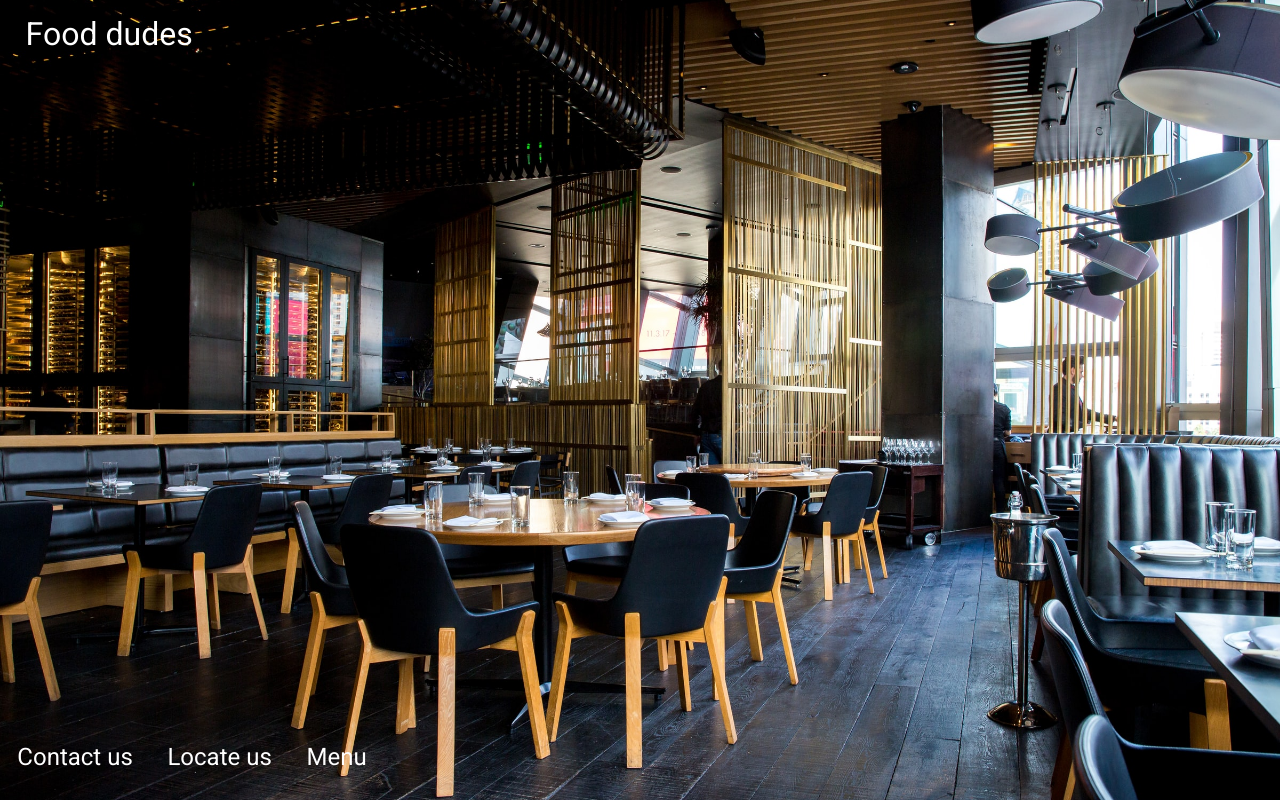
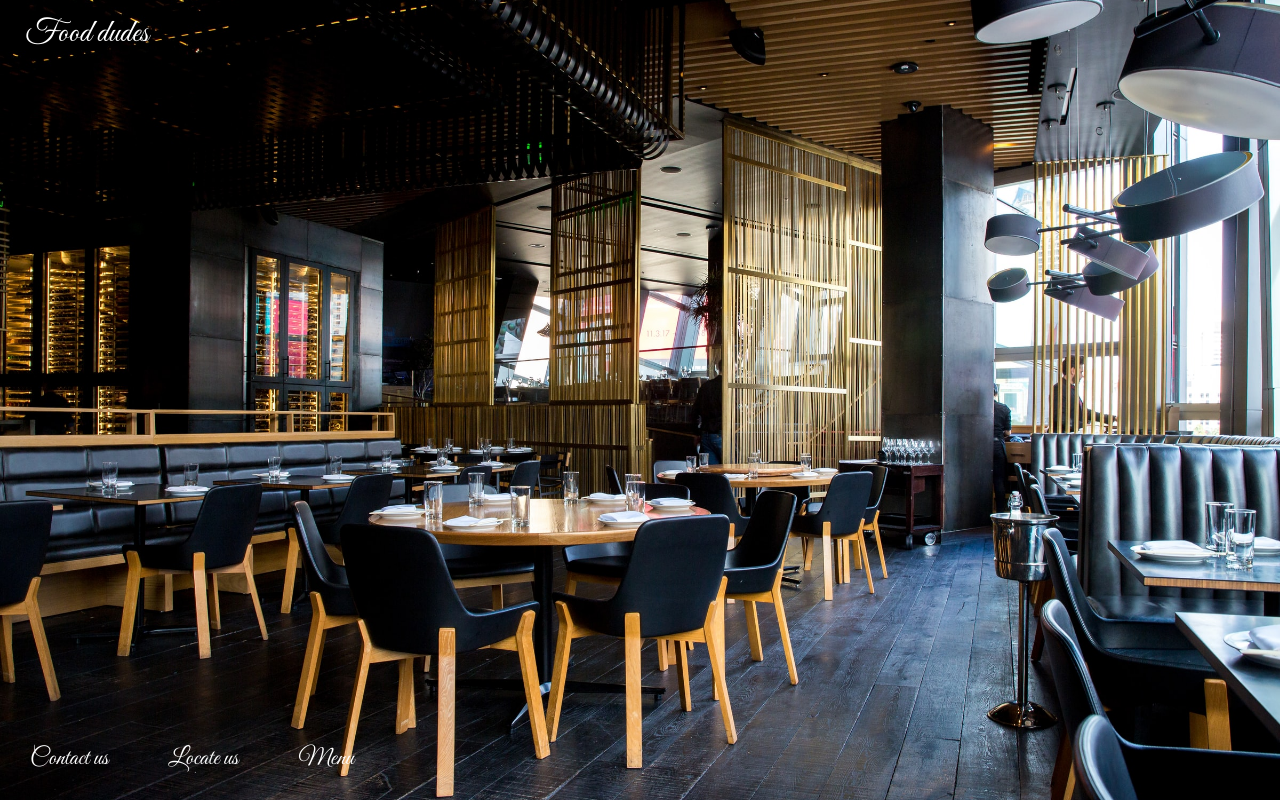
Before and after one commit to Nikita19-dev/Restaurant, an Angular app: page / in a window 1280 px wide. Built offline with nearby package versions, Linux system fonts and the light colour scheme.

Commit message:
added important

```diff
--- a/src/styles.css
+++ b/src/styles.css
@@ -2,13 +2,17 @@
 
 @import url('https://fonts.googleapis.com/css2?family=Great+Vibes&display=swap');
 
-*{
+
+
+
+
+* {
     margin: 0;
-    padding:0 ;
+    padding: 0;
 }
 
-body{
-    margin:0;
-    padding:0;
-    font-family: 'Great Vibes', cursive;
+body {
+    margin: 0;
+    padding: 0;
+    font-family: 'Great Vibes', cursive !important;
 }
```
